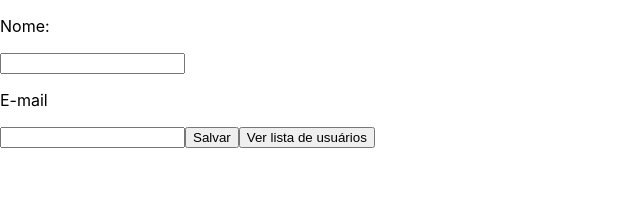
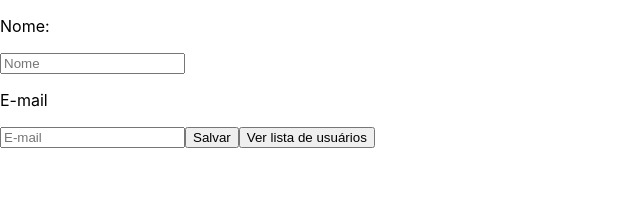
Before and after one commit to future4code/Vitoria-Mochovik, a React (Create React App) app in the folder semana7/integracaoApi/lista-cadastro/: page / in a window 1280 px wide. Shown: the top 198 px of the page, without its empty margins (0-640 px from the left). Built offline with nearby package versions, Linux system fonts and the light colour scheme.

Commit message:
Mostro a lista de usuários

```diff
--- a/semana7/integracaoApi/lista-cadastro/src/Components/TelaCadastro.js
+++ b/semana7/integracaoApi/lista-cadastro/src/Components/TelaCadastro.js
@@ -34,8 +34,8 @@ export default class Cadastro extends React.Component {
           .post(url, body, headers)
           .then((res) => {
             alert("Usuário cadastrado com sucesso!")
-            this.setState({ inputName: ""})
-            this.setState({ inputEmail: ""})
+            this.setState({ inputName: "", inputEmail: ""})
+
           })
           .catch((err) => {
             alert(err.response.data.message)
@@ -50,9 +50,17 @@ export default class Cadastro extends React.Component {
         return (
             <div>
                 <p> Nome: </p>
-                <input value={this.state.inputName} onChange={this.onChangeInputNome} />
+                <input
+                  value={this.state.inputName}
+                  onChange={this.onChangeInputNome}
+                  placeholder={"Nome"}
+                />
                 <p> E-mail</p>
-                <input value={this.state.inputEmail} onChange={this.onChangeInputEmail} />
+                <input
+                  value={this.state.inputEmail}
+                  onChange={this.onChangeInputEmail}
+                  placeholder={"E-mail"}
+                />
                 <button onClick={this.criarUsuario}> Salvar</button>
                 <button onClick={this.props.irParaListaPessoasCadastradas} > Ver lista de usuários</button>
             </div>
--- a/semana7/integracaoApi/lista-cadastro/src/Components/TelaListaPessoasCadastradas.js
+++ b/semana7/integracaoApi/lista-cadastro/src/Components/TelaListaPessoasCadastradas.js
@@ -1,11 +1,46 @@
+import axios from 'axios';
 import React from 'react';
 
 
 export default class TelaListaPessoasCadastradas extends React.Component {
+
+    state = {
+        usuarios: []
+    }
+
+    componentDidMount = () => {
+        this.pegarUsuarios()
+    }
+
+
+    pegarUsuarios = () => {
+        const url = "https://us-central1-labenu-apis.cloudfunctions.net/labenusers/users"
+        const headers = {
+            headers: {
+                Authorization: "vitoria-mochovik-molina"
+            }
+        }
+
+        axios
+        .get(url, headers)
+        .then((res) => {
+            console.log(res)
+            this.setState({ usuarios: res.data})
+        })
+        .catch((err) => {
+            alert("Ocorreu um erro!")
+        })
+    }
+
     render() {
+
+        const listaUsuario = this.state.usuarios.map((usuario) => {
+            return <div key={usuario.id}> {usuario.name} </div>
+        })
         return (
             <div>
                 <button onClick={this.props.irParaCadastro}> Ir para cadastro </button>
+                {listaUsuario}
             </div>
         )
     }
```
